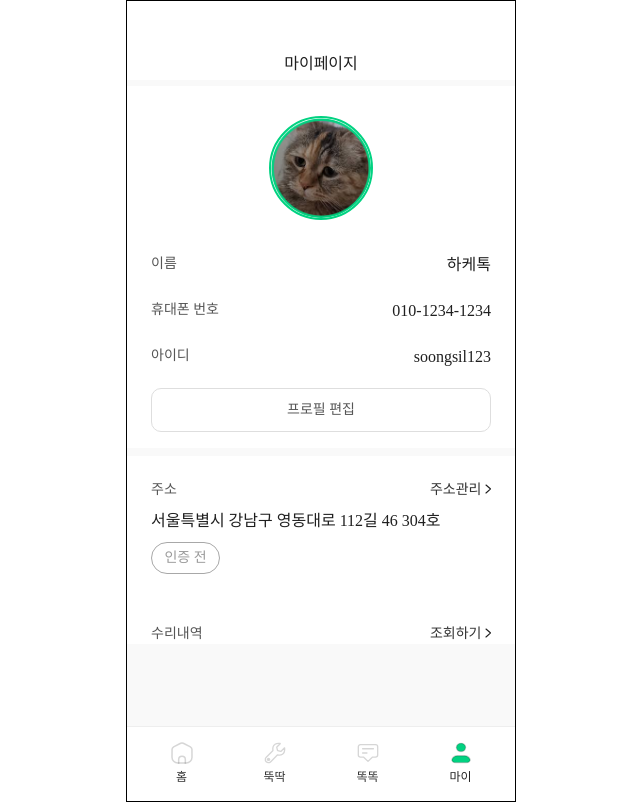
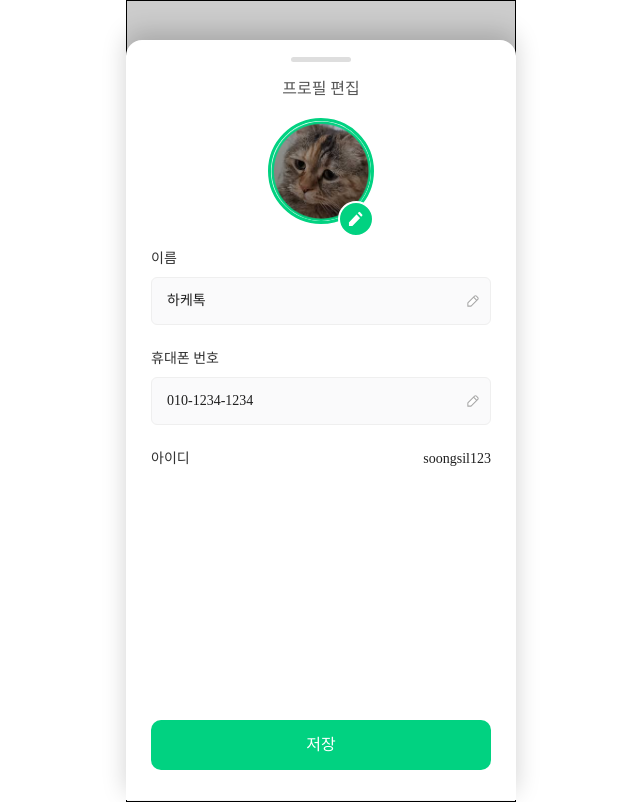
Before and after one commit to HotKeTok/HotKeTok-FE, a React (Vite) app: page /my-page in a window 1280 px wide. Both pictures are taken after a click on the element "프로필 편집". Shown: the whole page, without its empty margins (319-959 px from the left). Built offline with nearby package versions, Linux system fonts and the light colour scheme.

Commit message:
feat: 마이페이지 프로필 수정 기능 구현

```diff
--- a/src/components/common/BottomSheet.jsx
+++ b/src/components/common/BottomSheet.jsx
@@ -17,7 +17,7 @@ const Z_INDEX_SHEET = 9999;
 function BottomSheet({
   isOpen,
   onClose,
-  height = '422px',    // 기본 높이
+  height = '422px', // 기본 높이
   children,
 }) {
   const [mounted, setMounted] = useState(isOpen);
@@ -33,14 +33,18 @@ function BottomSheet({
       setOpening(false);
       timerRef.current = setTimeout(() => setMounted(false), 240);
     }
-    return () => { if (timerRef.current) clearTimeout(timerRef.current); };
+    return () => {
+      if (timerRef.current) clearTimeout(timerRef.current);
+    };
   }, [isOpen, mounted]);
 
   // body 스크롤 잠금
   useEffect(() => {
     const prev = document.body.style.overflow;
     document.body.style.overflow = 'hidden';
-    return () => { document.body.style.overflow = prev; };
+    return () => {
+      document.body.style.overflow = prev;
+    };
   }, [opening]);
 
   if (!mounted) return null;
@@ -49,11 +53,15 @@ function BottomSheet({
     onClose?.();
   };
 
-  const stop = (e) => e.stopPropagation();
+  const stop = e => e.stopPropagation();
 
   return createPortal(
     <>
-      <Backdrop className={opening ? 'open' : ''} onClick={handleBackdropClick} />
+      <Backdrop
+        className={opening ? 'open' : ''}
+        onClick={handleBackdropClick}
+        $CONTAINER_WIDTH={CONTAINER_WIDTH}
+      />
       <Sheet
         className={opening ? 'open' : ''}
         onClick={stop}
@@ -71,14 +79,22 @@ function BottomSheet({
 
 export default BottomSheet;
 
+/* ⬇️ 기존 inset:0 제거 → 중앙 정렬 + 고정 너비 + 전체 높이 */
 const Backdrop = styled.div`
   position: fixed;
-  inset: 0;
-  background: rgba(0,0,0,0.2);
+  top: 0;
+  left: 50%;
+  transform: translateX(-50%);
+  width: ${({ $CONTAINER_WIDTH }) => $CONTAINER_WIDTH};
+  height: 100dvh;
+
+  background: rgba(0, 0, 0, 0.2);
   opacity: 0;
   transition: opacity 180ms ease;
   z-index: ${Z_INDEX_BACKDROP};
-  &.open { opacity: 1; }
+  &.open {
+    opacity: 1;
+  }
 `;
 
 const Sheet = styled.div`
@@ -91,11 +107,13 @@ const Sheet = styled.div`
   max-height: 95dvh;
   background: #fff;
   border-radius: 16px 16px 0 0;
-  box-shadow: 0 -8px 24px rgba(0,0,0,.18);
+  box-shadow: 0 -8px 24px rgba(0, 0, 0, 0.18);
   padding-bottom: env(safe-area-inset-bottom);
-  transition: transform 220ms cubic-bezier(.2,.8,.2,1);
+  transition: transform 220ms cubic-bezier(0.2, 0.8, 0.2, 1);
   z-index: ${Z_INDEX_SHEET};
   will-change: transform;
 
-  &.open { transform: translate(-50%, 0); }
+  &.open {
+    transform: translate(-50%, 0);
+  }
 `;
--- a/src/components/my/VerificationBadge.jsx
+++ b/src/components/my/VerificationBadge.jsx
@@ -54,7 +54,7 @@ const Badge = styled.div`
   height: ${p => (typeof p.$height === 'number' ? `${p.$height}px` : p.$height)};
 
   /* ✅ typo props 반영 */
-  ${p => typo(p.$typoKey || 'button3')};
+  ${p => typo(p.$typoKey || 'button3')}
 
   /* 상태별 스타일 */
   ${p =>
--- a/src/templates/my/MyPageTemplate.jsx
+++ b/src/templates/my/MyPageTemplate.jsx
@@ -1,13 +1,49 @@
+// src/templates/my/MyPageTemplate.jsx
+import React, { useState } from 'react';
 import styled from 'styled-components';
 import { Column, Row, Spacer } from '../../styles/flex';
 import { color, typo } from '../../styles/tokens';
 
 import AvatarImg from '../../assets/my/img-profile.png';
+import iconPencil from '../../assets/my/icon-pencil.svg';
+import iconPencilGreen from '../../assets/my/icon-pencil-green.svg';
 import iconChevron from '../../assets/repair/icon-chevron.svg';
 
 import VerificationBadge from '../../components/my/VerificationBadge';
 
+// ✅ 공통 바텀시트
+import BottomSheet from '../../components/common/BottomSheet';
+import Button from '../../components/common/Button';
+
 export default function MyPageTemplate() {
+  // 화면 표시용(상단 카드)
+  const [name, setName] = useState('하케톡');
+  const [phone, setPhone] = useState('010-1234-1234');
+  const [avatar, setAvatar] = useState(AvatarImg);
+
+  // 시트 오픈 상태
+  const [open, setOpen] = useState(false);
+
+  // 시트 내부 편집값 (저장 전까지 분리해서 보관)
+  const [editName, setEditName] = useState(name);
+  const [editPhone, setEditPhone] = useState(phone);
+  const [editAvatar, setEditAvatar] = useState(avatar);
+
+  const openSheet = () => {
+    setEditName(name);
+    setEditPhone(phone);
+    setEditAvatar(avatar);
+    setOpen(true);
+  };
+  const closeSheet = () => setOpen(false);
+
+  const handleSave = () => {
+    setName(editName);
+    setPhone(editPhone);
+    setAvatar(editAvatar);
+    setOpen(false);
+  };
+
   return (
     <div>
       <Header>
@@ -17,23 +53,23 @@ export default function MyPageTemplate() {
       </Header>
 
       <MiddleSection>
-        <Avatar src={AvatarImg} />
+        <Avatar src={avatar} />
         <Column $gap={20}>
           <Column $gap={24}>
             <Row $justify="space-between">
               <Label>이름</Label>
-              <Content>하케톡</Content>
+              <Content>{name}</Content>
             </Row>
             <Row $justify="space-between">
               <Label>휴대폰 번호</Label>
-              <Content>010-1234-1234</Content>
+              <Content>{phone}</Content>
             </Row>
             <Row $justify="space-between">
               <Label>아이디</Label>
               <Content>soongsil123</Content>
             </Row>
           </Column>
-          <EditButton>프로필 편집</EditButton>
+          <EditButton onClick={openSheet}>프로필 편집</EditButton>
         </Column>
       </MiddleSection>
 
@@ -56,9 +92,80 @@ export default function MyPageTemplate() {
           </Row>
         </Column>
       </EndSection>
+
+      {/* ===== 프로필 편집 바텀시트 ===== */}
+      <BottomSheet isOpen={open} onClose={closeSheet} height="100dvh">
+        <SheetBody>
+          <SheetHandle />
+          <SheetTitle>프로필 편집</SheetTitle>
+
+          {/* 프로필 이미지 + 편집버튼 */}
+          <AvatarWrap>
+            <AvatarBig src={editAvatar} alt="프로필" />
+            <EditBubble as="label">
+              <HiddenFile
+                type="file"
+                accept="image/*"
+                onChange={e => {
+                  const file = e.target.files?.[0];
+                  if (file) {
+                    const url = URL.createObjectURL(file);
+                    setEditAvatar(url);
+                  }
+                }}
+              />
+              <PencilIconGreen src={iconPencilGreen} />
+            </EditBubble>
+          </AvatarWrap>
+
+          {/* 입력 폼 */}
+          <Form>
+            <Field>
+              <FieldLabel>이름</FieldLabel>
+              <InputBox>
+                <Input
+                  value={editName}
+                  onChange={e => setEditName(e.target.value)}
+                  placeholder="이름 입력"
+                />
+                <InlineIcon>
+                  <PencilIcon src={iconPencil} />
+                </InlineIcon>
+              </InputBox>
+            </Field>
+
+            <Field>
+              <FieldLabel>휴대폰 번호</FieldLabel>
+              <InputBox>
+                <Input
+                  value={editPhone}
+                  onChange={e => setEditPhone(e.target.value)}
+                  placeholder="휴대폰 번호"
+                />
+                <InlineIcon>
+                  <PencilIcon src={iconPencil} />
+                </InlineIcon>
+              </InputBox>
+            </Field>
+
+            <Row $justify="space-between">
+              <FieldLabel>아이디</FieldLabel>
+              <IdValue>soongsil123</IdValue>
+            </Row>
+          </Form>
+
+          <Spacer />
+
+          <FooterSticky>
+            <Button text="저장" onClick={handleSave} />
+          </FooterSticky>
+        </SheetBody>
+      </BottomSheet>
     </div>
   );
 }
+
+/* ===== 스타일 ===== */
 
 const Header = styled.div`
   width: 100%;
@@ -91,7 +198,7 @@ const Avatar = styled.img`
   height: 100px;
   flex-shrink: 0;
   border-radius: 100px;
-  border: 2.5px solid var(--Color-Primary, #01d281);
+  border: 2.5px solid ${color('brand.primary')};
   align-self: center;
 `;
 
@@ -115,7 +222,6 @@ const EditButton = styled.div`
   border-radius: 10px;
   border: 1px solid ${color('grayscale.300')};
   background: #fff;
-
   cursor: pointer;
 `;
 
@@ -136,3 +242,141 @@ const CurrentAddress = styled.div`
   ${typo('subtitle1')};
   color: ${color('grayscale.800')};
 `;
+
+/* ===== 바텀시트 내부 ===== */
+const SheetBody = styled.div`
+  display: flex;
+  flex-direction: column;
+  height: 100%;
+  padding: 12px 25px 16px 25px;
+`;
+
+const SheetHandle = styled.div`
+  width: 60px;
+  height: 5px;
+  background: ${color('grayscale.300')};
+  border-radius: 999px;
+  align-self: center;
+  margin: 5px 0 10px;
+  cursor: pointer;
+`;
+
+const SheetTitle = styled.div`
+  ${typo('subtitle1')};
+  color: ${color('grayscale.600')};
+  text-align: center;
+  margin: 6px 0 18px;
+`;
+
+const AvatarWrap = styled.div`
+  position: relative;
+  align-self: center;
+  z-index: 1;
+`;
+
+const AvatarBig = styled.img`
+  width: 100px;
+  height: 100px;
+  object-fit: cover;
+  border-radius: 50%;
+  border: 3px solid ${color('brand.primary')};
+  align-self: center;
+  z-index: 0;
+`;
+
+const EditBubble = styled.div`
+  display: flex;
+  justify-content: center;
+  position: absolute;
+  right: 0px;
+  bottom: -10px;
+  width: 32px;
+  height: 32px;
+  border-radius: 50%;
+  background: ${color('brand.primary')};
+  place-items: center;
+  cursor: pointer;
+  border: 2px solid #fff;
+`;
+
+const HiddenFile = styled.input`
+  display: none;
+`;
+
+const PencilIcon = styled.img`
+  width: 12px;
+`;
+
+const PencilIconGreen = styled.img`
+  width: 18px;
+`;
+
+const Form = styled.div`
+  display: flex;
+  flex-direction: column;
+  gap: 24px;
+  margin-top: 22px;
+`;
+
+const Field = styled.div`
+  display: flex;
+  flex-direction: column;
+  gap: 8px;
+`;
+
+const FieldLabel = styled.div`
+  ${typo('body2')};
+  color: ${color('grayscale.700')};
+`;
+
+const InputBox = styled.div`
+  position: relative;
+  display: flex;
+  align-items: center;
+`;
+
+const Input = styled.input`
+  flex: 1;
+  border: none;
+  outline: none;
+  background: ${color('grayscale.100')};
+  ${typo('body2')};
+  color: ${color('grayscale.800')};
+  border-radius: 6px;
+  border: 1px solid ${color('grayscale.200')};
+  display: flex;
+  padding: 13px 15px;
+  justify-content: center;
+  align-items: center;
+`;
+
+const InlineIcon = styled.span`
+  position: absolute;
+  right: 12px;
+  display: inline-flex;
+  color: ${color('grayscale.500')};
+`;
+
+const IdValue = styled.div`
+  ${typo('body2')};
+  color: ${color('grayscale.800')};
+  text-align: right;
+`;
+
+const FooterSticky = styled.div`
+  position: sticky;
+  bottom: 0;
+  background: #fff;
+  padding-bottom: 30px;
+`;
+
+const SaveButton = styled.button`
+  width: 100%;
+  height: 56px;
+  border: none;
+  border-radius: 14px;
+  background: ${color('brand.primary')};
+  color: #fff;
+  ${typo('button1')};
+  cursor: pointer;
+`;
```
Also changed, not shown: src/assets/my/icon-pencil-green.svg (added), src/assets/my/icon-pencil.svg (added).
